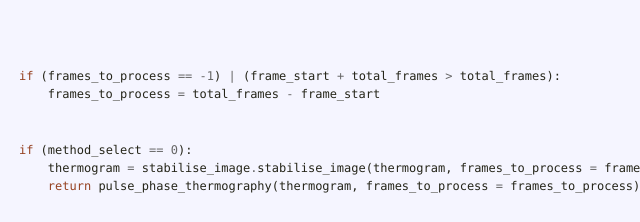
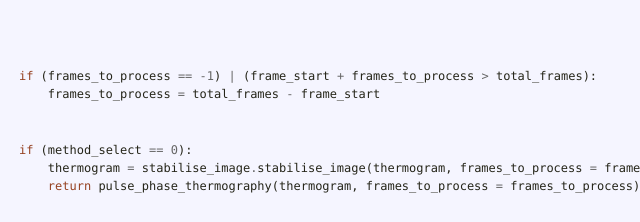
Before and after one commit to IRTSA-SoftwareProject/IRTSA-Server, a plain HTML site: page commands/ris_processing/process_image.html in a window 1280 px wide. Shown: the part 744-966 px from the top of the page, 640-1280 px from the left. Drawn offline with Linux system fonts and the light colour scheme.

Commit message:
Deploy IRTSA-SoftwareProject/IRTSA-Server to github.com/IRTSA-SoftwareProject/IRTSA-Server.git:gh-pages

```diff
--- a/commands/ris_processing/process_image.html
+++ b/commands/ris_processing/process_image.html
@@ -111,7 +111,7 @@ If the number of frames is longer than the total, reset to zero.</p>
       <p>Also check the number of frames processed doesn&rsquo;t run longer than the file.</p>
     </div>
     <div class='code'>
-      <div class="highlight"><pre>    <span class="k">if</span> <span class="p">(</span><span class="n">frames_to_process</span> <span class="o">==</span> <span class="o">-</span><span class="mi">1</span><span class="p">)</span> <span class="o">|</span> <span class="p">(</span><span class="n">frame_start</span> <span class="o">+</span> <span class="n">total_frames</span> <span class="o">&gt;</span> <span class="n">total_frames</span><span class="p">):</span>
+      <div class="highlight"><pre>    <span class="k">if</span> <span class="p">(</span><span class="n">frames_to_process</span> <span class="o">==</span> <span class="o">-</span><span class="mi">1</span><span class="p">)</span> <span class="o">|</span> <span class="p">(</span><span class="n">frame_start</span> <span class="o">+</span> <span class="n">frames_to_process</span> <span class="o">&gt;</span> <span class="n">total_frames</span><span class="p">):</span>
         <span class="n">frames_to_process</span> <span class="o">=</span> <span class="n">total_frames</span> <span class="o">-</span> <span class="n">frame_start</span></pre></div>
     </div>
   </div>
```
